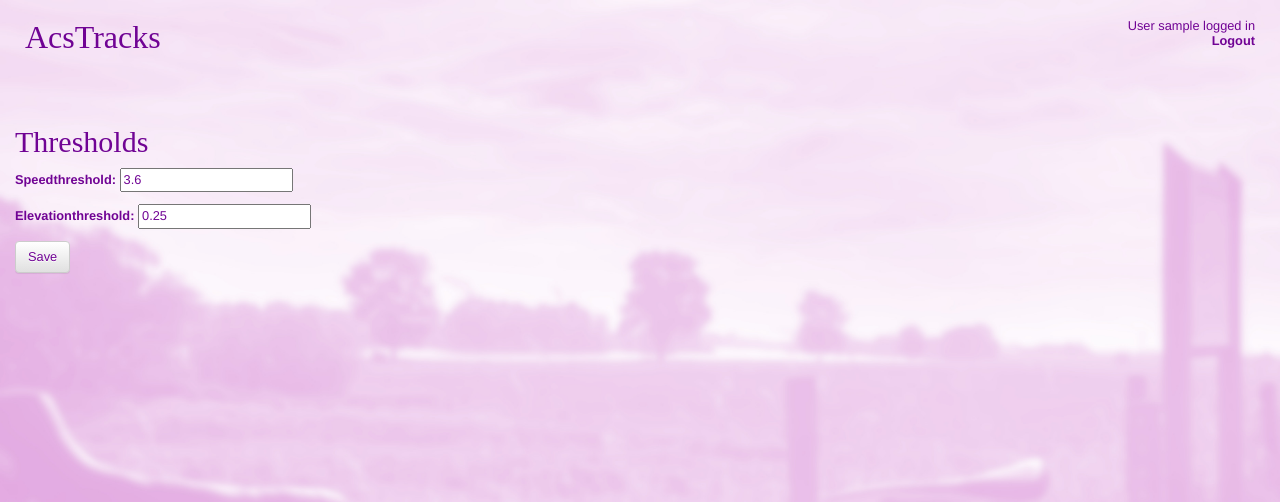
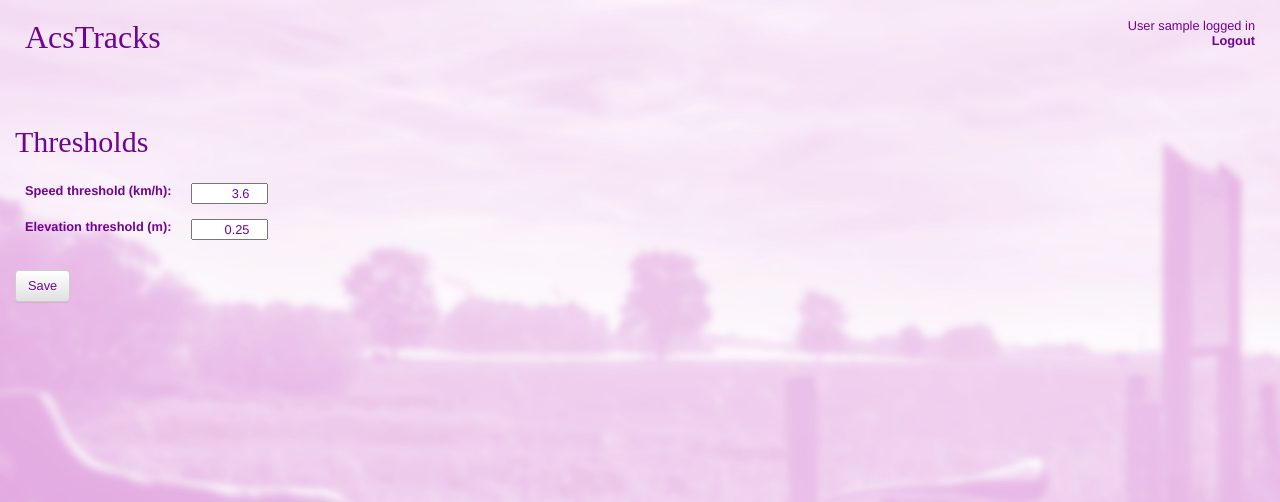
Before and after one commit to AadSchippers/acstracks, a Django app: page /threshold/ in a window 1280 px wide. Shown: the top 502 px of the page. Run offline with Django 3.2, Linux system fonts and the light colour scheme; the visitor is signed in with stand-in values (Sample User, id 1); data that the repository does not hold is empty; some libraries are stand-ins or nearby versions.

Commit message:
minor fixes

```diff
--- a/acstracks_app/forms.py
+++ b/acstracks_app/forms.py
@@ -1,9 +1,9 @@
 from django import forms
-from django.contrib.auth.forms import UserCreationForm
-from django.contrib.auth.models import User
 from .models import Threshold
 
+
 class ThresholdForm(forms.ModelForm):
+
     class Meta:
         model = Threshold
         fields = ('speedthreshold', 'elevationthreshold',)
--- a/acstracks_app/mapviews.py
+++ b/acstracks_app/mapviews.py
@@ -163,7 +163,10 @@ def update_track(atrack, points_info, elevationthreshold):
     trkLength = float(points_info[last][1]) / 1000
     trkTimelength = time.strftime('%H:%M:%S', time.gmtime(int(points_info[last][3].seconds)))
 
-    trkAvgspeed = float((points_info[last][1] / points_info[last][3].seconds) * 3.6)
+    try:
+        trkAvgspeed = float((points_info[last][1] / points_info[last][3].seconds) * 3.6)
+    except:
+        trkAvgspeed = 0
     try:
         trkAvgcadence = int(points_info[last][8])
     except:
--- a/acstracks_app/templates/acstracks_app/threshold_form.html
+++ b/acstracks_app/templates/acstracks_app/threshold_form.html
@@ -5,7 +5,38 @@
         <h2>Thresholds</h2>
         <form method="POST" class="threshold-form">
             {% csrf_token %}
-            {{ form.as_p }}
+            <div class="row">
+                    <div class="col-3">
+                        <table class="scalefont">
+                            <tr>
+                                <td valign="top" style="text-align:left"><b>Speed threshold (km/h):</b></td>
+                                <td style="text-align:right">
+                                    <input type="number"
+                                        name="speedthreshold"
+                                        value="{{ form.speedthreshold.value }}"
+                                        step="0.01"
+                                        min="0"
+                                        max="10"
+                                        id="id_speedthreshold"
+                                        style="text-align:right">
+                                    <br><br></td>
+                            </tr>
+                            <tr>
+                                <td valign="top" style="text-align:left"><b>Elevation threshold (m):</b></td>
+                                <td style="text-align:right">
+                                    <input type="number"
+                                        name="elevationthreshold"
+                                        value="{{ form.elevationthreshold.value }}"
+                                        step="0.01"
+                                        min="0"
+                                        max="10"
+                                        id="id_elevationthreshold"
+                                        style="text-align:right">
+                                    <br><br></td>
+                            </tr>
+                                    </table>
+                    </div>
+                </div>
             <button type="submit" class="save btn btn-default scalefont">Save</button>
         </form>
     </div>
--- a/acstracks_app/urls.py
+++ b/acstracks_app/urls.py
@@ -10,6 +10,7 @@ urlpatterns = [
     path('track/<int:pk>', views.track_detail, name='track_detail'),
     path('track/<int:pk>,<str:order_selected>,<str:profile_filter>,<int:intermediate_points_selected>', views.track_detail, name='track_detail'),
     path('threshold/', views.threshold, name='threshold'),
+    path('threshold/,<str:order_selected>,<str:profile_filter>,<int:intermediate_points_selected>', views.threshold, name='threshold'),
     url(r'^login/$', auth_views.LoginView.as_view(), name='login'),
     url(r'^logout/$', views.logout_view, name='logout'),
 ]
--- a/acstracks_app/views.py
+++ b/acstracks_app/views.py
@@ -88,7 +88,7 @@ def get_tracks(request, order_selected, profile_filter):
 
     if profile_filter != "All":
         tracks = Track.objects.filter(
-            user=request.user.user,
+            user=request.user,
             profile=profile_filter
             ).order_by(order_by)
     else:
@@ -111,8 +111,13 @@ def track_detail(request, pk, order_selected=None, profile_filter=None, intermed
     if request.method == 'POST':
         intermediate_points_selected = request.POST.get('Intermediate_points')
 
+        name = request.POST.get('name_input')
+        if is_input_valid(name):
+            atrack.name = name
+            atrack.save()
+
         profile = request.POST.get('profile_input')
-        if is_profile_valid(profile):
+        if is_input_valid(profile):
             atrack.profile = profile
             atrack.save()
 
@@ -259,10 +264,10 @@ def compute_statistics(tracks):
     return statistics
 
 
-def is_profile_valid(profile=None):
+def is_input_valid(input=None):
     pattern = (r"^[A-z0-9\- \ ]+$")
     try:
-        return re.match(pattern, profile) is not None
+        return re.match(pattern, input) is not None
     except:
         return None
 
@@ -280,16 +285,19 @@ def threshold(request):
         form = ThresholdForm(request.POST)
         if form.is_valid():
             data = form.cleaned_data
+            speedthreshold = data['speedthreshold']
+            elevationthreshold = data['elevationthreshold']
+
             try:
                 threshold = Threshold.objects.get(user=request.user)
-                threshold.speedthreshold = data['speedthreshold']
-                threshold.elevationthreshold = data['elevationthreshold']
+                threshold.speedthreshold = speedthreshold
+                threshold.elevationthreshold = elevationthreshold
                 threshold.save()
             except:
                 threshold = Threshold.objects.create(
                     user=request.user,
-                    speedthreshold=data['speedthreshold'],
-                    elevationthreshold=data['elevationthreshold']
+                    speedthreshold=speedthreshold,
+                    elevationthreshold=elevationthreshold
                 )
 
             recalculate_tracks(request)
```
Also changed, not shown: acstracks_app/templates/acstracks_app/track_detail.html (+14 -3 lines).
